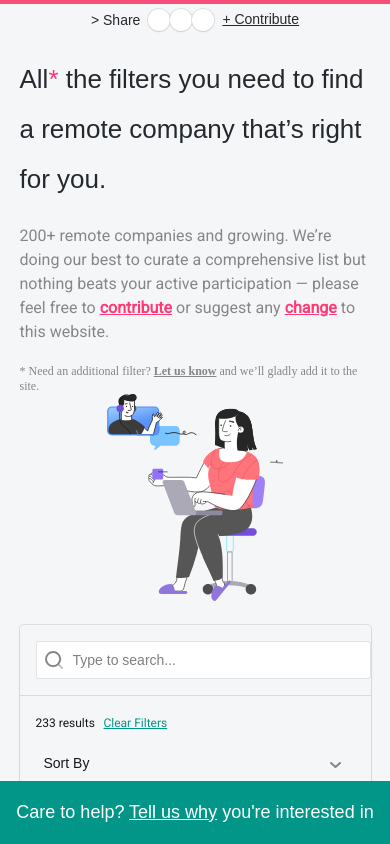
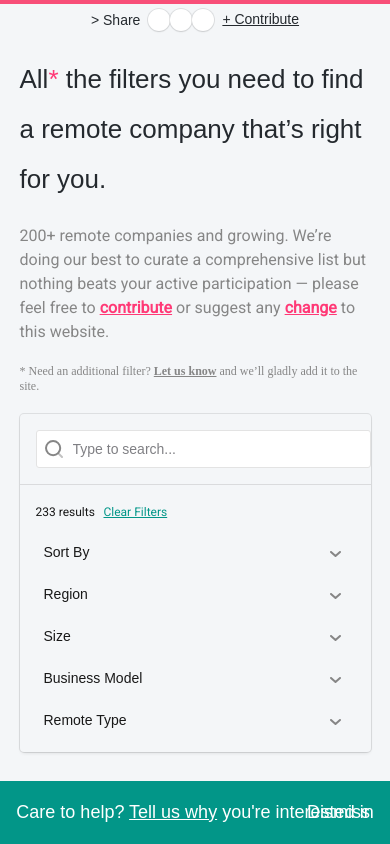
Before and after one commit to simonagolebiewski/remoteDirectory, a Vue app: page / in a window 390 px wide. Built offline with nearby package versions, Linux system fonts and the light colour scheme.

Commit message:
updated filters, responsive styles

```diff
--- a/src/App.vue
+++ b/src/App.vue
@@ -34,5 +34,6 @@ export default {
   left: 0;
   height: 100%;
   overflow-y: scroll;
+  overflow-x: hidden;
 }
 </style>
--- a/src/components/Home.vue
+++ b/src/components/Home.vue
@@ -50,6 +50,8 @@
                             <li><input type="radio" id="radio-3" v-model="isChecked1" name="region" @change="checkFilter" value="Any" class="styled-checkbox1"></input><label for="radio-3" class="radio-label">Any</label></li>
                             <li><input type="radio" id="radio-4" v-model="isChecked1" name="region" @change="checkFilter" value="USA" class="styled-checkbox1"></input><label for="radio-4" class="radio-label">USA</label></li>
                             <li><input type="radio" id="radio-5" v-model="isChecked1" name="region" @change="checkFilter" value="Europe" class="styled-checkbox1"></input><label for="radio-5" class="radio-label">Europe</label></li>
+                            <li><input type="radio" id="radio-18" v-model="isChecked1" name="region" @change="checkFilter" value="South America" class="styled-checkbox1"></input><label for="radio-18" class="radio-label">South America</label></li>
+                            <li><input type="radio" id="radio-19" v-model="isChecked1" name="region" @change="checkFilter" value="Asia" class="styled-checkbox1"></input><label for="radio-19" class="radio-label">Asia</label></li>
                           </ul>
                         </div>
                       </div>
@@ -76,6 +78,7 @@
                           <ul>
                             <li><input type="radio" id="radio-12" v-model="isChecked3" name="business" @change="checkFilter" value="Agency" class="styled-checkbox3"></input><label for="radio-12" class="radio-label">Agency</label></li>
                             <li><input type="radio" id="radio-13" v-model="isChecked3" name="business" @change="checkFilter" value="SaaS" class="styled-checkbox3"></input><label for="radio-13" class="radio-label">SaaS</label></li>
+                            <li><input type="radio" id="radio-20" v-model="isChecked3" name="business" @change="checkFilter" value="Non-Profit" class="styled-checkbox3"></input><label for="radio-20" class="radio-label">Non-Profit</label></li>
                           </ul>
                         </div>
                       </div>
@@ -105,9 +108,10 @@
             </div>
         </div>
       </div>
-      <div class="container__help">
-        <div>Care to help? <a  class="container__help--link" href="#">Tell us why</a> you're interested in remote work</div>
-      </div>
+        <div class="container__help" v-show="open">
+          <div>Care to help? <a class="container__help--link" href="#" @click="closeAlert">Tell us why</a> you're interested in remote work.</div>
+          <div class="container__help--close" @click="closeAlert">Dismiss</div>
+        </div>
   </div>
 </template>
 
@@ -126,6 +130,7 @@ export default {
       search: '',
       selected: this.selected,
       visible: false,
+      closed: false,
       initialData: [],
       isChecked: true,
       isChecked1: true,
@@ -142,6 +147,9 @@ export default {
     }
   },
     computed: {
+      open() {
+      return !this.closed;
+      },
       remaining(){
         if (this.filteredData.filter(data => data).length === 1){
             return this.filteredData.filter(data => data).length + " result";
@@ -157,7 +165,10 @@ export default {
      methods: {
          showDesc: function(e) {
       		this.Show[e.target.id] = !this.Show[e.target.id];
-       },
+         },
+         closeAlert: function() {
+           this.closed = true;
+         },
         resetData: function() {
           this.isChecked = false;
           this.isChecked1 = false;
@@ -407,6 +418,12 @@ table {
     &--link {
       color: #FFFFFF;
     }
+    &--close {
+      position: absolute;
+      top: 0px;
+      right: 20px;
+      cursor: pointer;
+    }
   }
   &__block {
     display: grid;
@@ -480,6 +497,9 @@ table {
           }
           @media only screen and (max-width: 768px) {
             width: 50%;
+          }
+          @media only screen and (max-width: 700px) {
+            display: none;
           }
         }
       }
@@ -563,6 +583,9 @@ table {
     font-family: 'Roboto-Bold', sans-serif;
     background: url(../images/search-icon.svg) no-repeat #FFFFFF scroll 8px 9px;
     @media only screen and (max-width: 800px) {
+      width: 75%;
+    }
+    @media only screen and (max-width: 700px) {
       width: 90%;
     }
     &::placeholder {
@@ -735,4 +758,9 @@ input[type=text]:focus, textarea:focus {
     position: fixed;
     top: 250px;
   }
+  .v-alert__icon {
+    position: absolute;
+    left: 20px;
+    top: 20px;
+  }
 </style>
```
